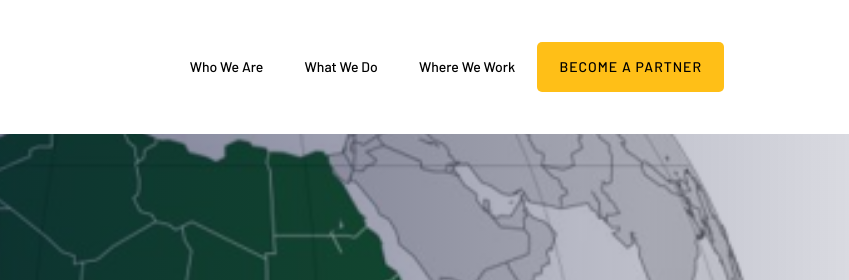
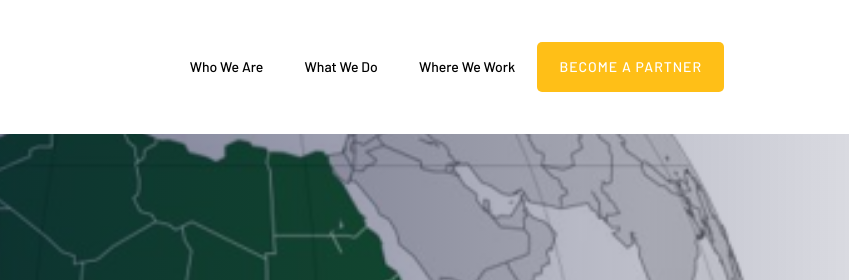
Before and after one commit to SovereignAfricCoin/sac, a plain HTML site: page index.html in a window 1280 px wide. Shown: the top 280 px of the page, 431-1280 px from the left. Drawn offline with Linux system fonts and the light colour scheme.

Commit message:
Add files via upload

```diff
--- a/index.html
+++ b/index.html
@@ -78,7 +78,7 @@
     border: 0;
     overflow: hidden;
     margin: 0;
-    border-radius: 5px;"><a href="#" style="color: #000;">Become A Partner</a></button>
+    border-radius: 5px;"><a href="#" style="color: #fff;">Become A Partner</a></button>
 </ul>
 </nav>
 </div>
```
